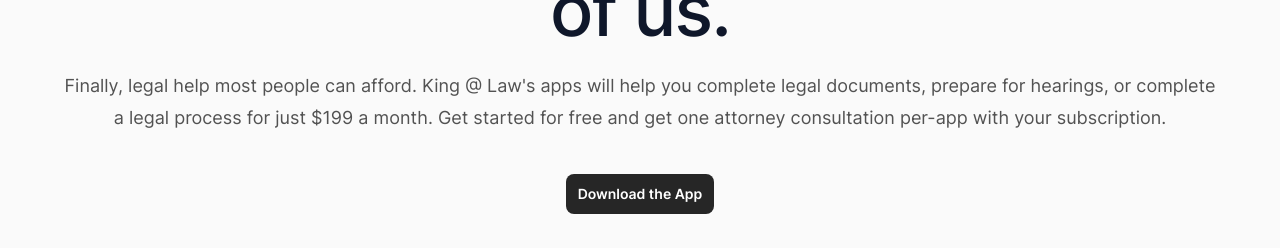
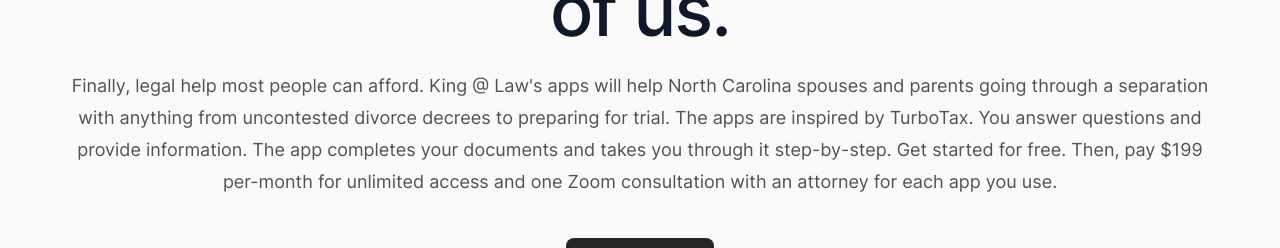
Before and after one commit to David44357/KingLawWebsite, a Next.js app: page /prometheus in a window 1280 px wide. Shown: the part 350-598 px from the top of the page. Built offline with nearby package versions, Linux system fonts and the light colour scheme.

Commit message:
Update PromHero.jsx

```diff
--- a/src/components/PromHero.jsx
+++ b/src/components/PromHero.jsx
@@ -336,7 +336,7 @@ export function PromHero() {
              Legal services for the rest of us.
             </h1>
             <p className="mt-6 text-lg text-gray-600">
-              {'Finally, legal help most people can afford. King @ Law\'s apps will help you complete legal documents, prepare for hearings, or complete a legal process for just $199 a month. Get started for free and get one attorney consultation per-app with your subscription.'}
+              {'Finally, legal help most people can afford. King @ Law\'s apps will help North Carolina spouses and parents going through a separation with anything from uncontested divorce decrees to preparing for trial. The apps are inspired by TurboTax. You answer questions and provide information. The app completes your documents and takes you through it step-by-step. Get started for free. Then, pay $199 per-month for unlimited access and one Zoom consultation with an attorney for each app you use.'}
             </p>
             <div className="mt-10 flex justify-center gap-x-6">
               {/* <AppStoreLink /> */}
```
